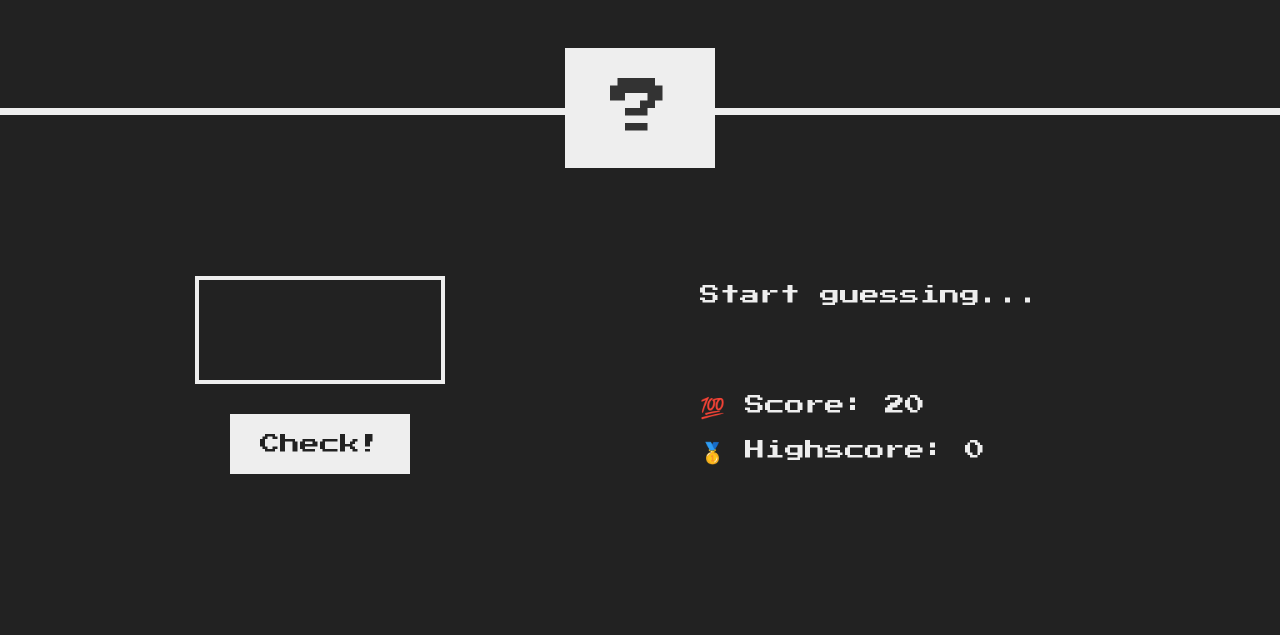
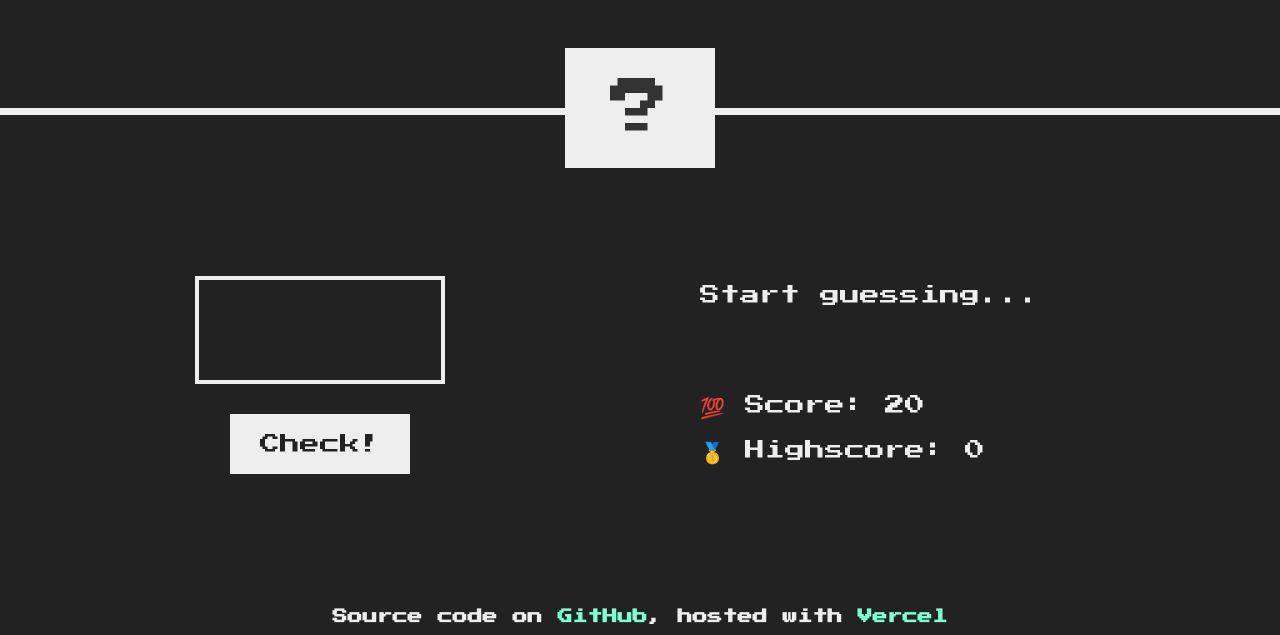
Before and after one commit to Ampsicora/guess-my-number, a plain HTML site: page index.html in a window 1280 px wide. Shown: the part 165-800 px from the top of the page. Drawn offline with Linux system fonts and the light colour scheme.

Commit message:
added footer

```diff
--- a/index.html
+++ b/index.html
@@ -28,6 +28,15 @@
         </p>
       </section>
     </main>
+    <footer>
+      <h2>
+        Source code on
+        <a href="https://github.com/Ampsicora/guess-my-number" target="_blank"
+          >GitHub</a
+        >, hosted with <a href="https://vercel.com/" target="_blank">Vercel</a>
+      </h2>
+    </footer>
+
     <script src="script.js"></script>
   </body>
 </html>
--- a/style.css
+++ b/style.css
@@ -1,4 +1,4 @@
-@import url('https://fonts.googleapis.com/css?family=Press+Start+2P&display=swap');
+@import url("https://fonts.googleapis.com/css?family=Press+Start+2P&display=swap");
 
 * {
   margin: 0;
@@ -12,7 +12,7 @@ html {
 }
 
 body {
-  font-family: 'Press Start 2P', sans-serif;
+  font-family: "Press Start 2P", sans-serif;
   color: #eee;
   background-color: #222;
   /* background-color: #60b347; */
@@ -117,3 +117,13 @@ h1 {
 .label-score {
   margin-bottom: 2rem;
 }
+
+footer {
+  text-align: center;
+  margin-top: -2%;
+}
+
+a {
+  text-decoration: none;
+  color: aquamarine;
+}
```
